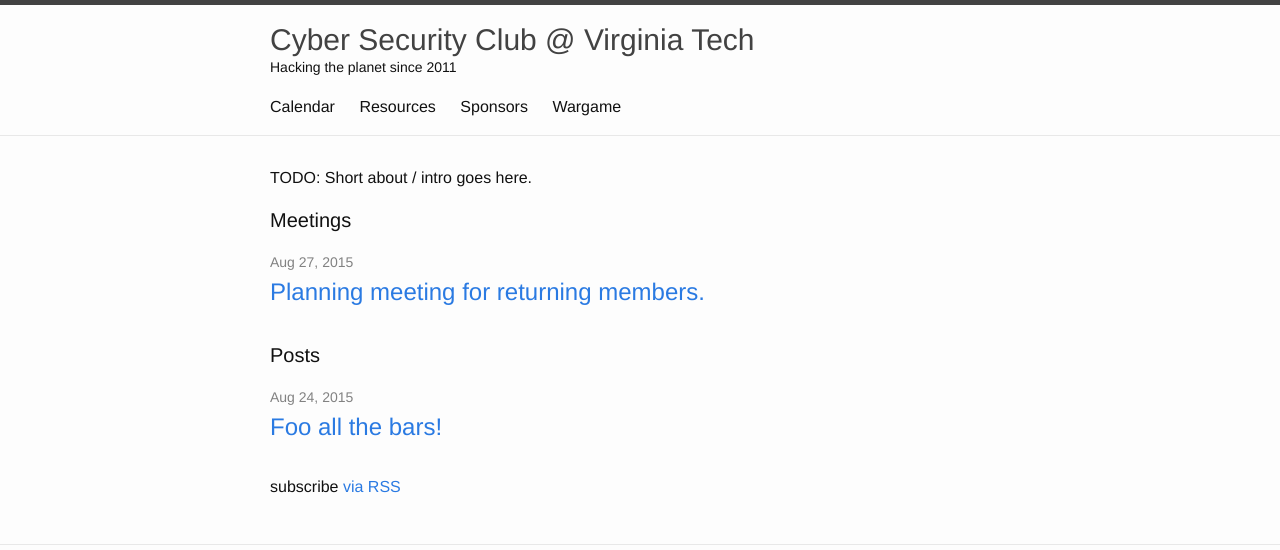
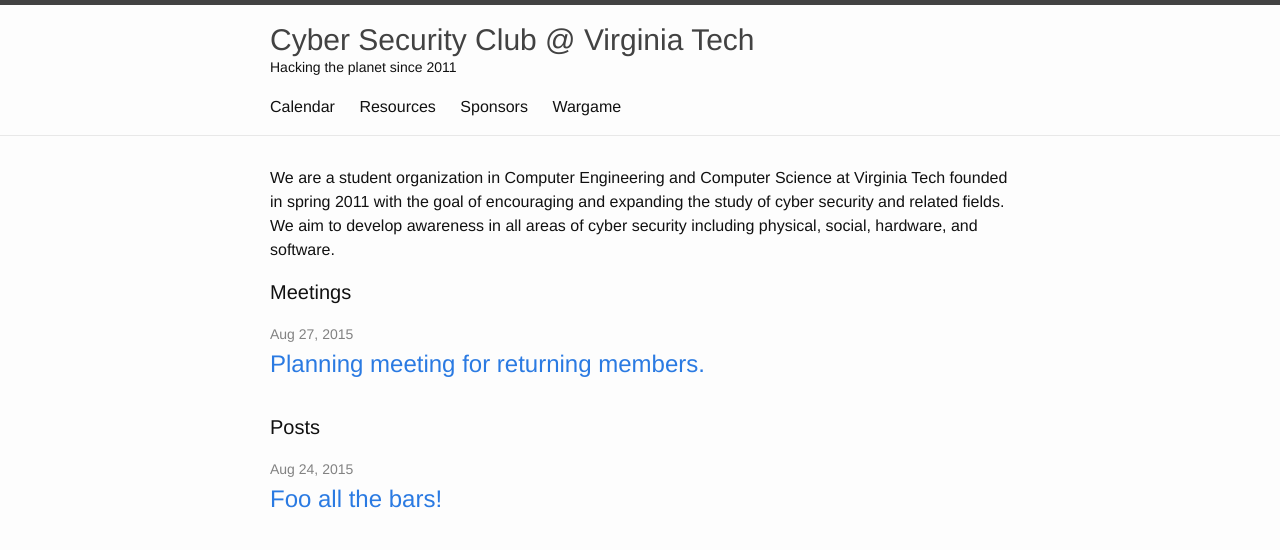
Before and after one commit to VTCSec/vtcsec.org, a Jekyll site: the page built from index.html, in a window 1280 px wide. Shown: the top 550 px of the page. Built offline with Jekyll 4.4.1, drawn with Linux system fonts in a browser that asks for light colours.

Commit message:
added some content

```diff
--- a/index.html
+++ b/index.html
@@ -4,7 +4,11 @@
 
 <div class="home">
 
-  <p>TODO: Short about / intro goes here.</p>
+  <p>We are a student organization in Computer Engineering and Computer Science at
+Virginia Tech founded in spring 2011 with the goal of encouraging and
+expanding the study of cyber security and related fields. We aim to develop
+awareness in all areas of cyber security including physical, social, hardware,
+and software.</p>
 
   <h1 class="page-heading">Meetings</h1>
 
```
Also changed, not shown: resources.md (+28 -1 lines).
